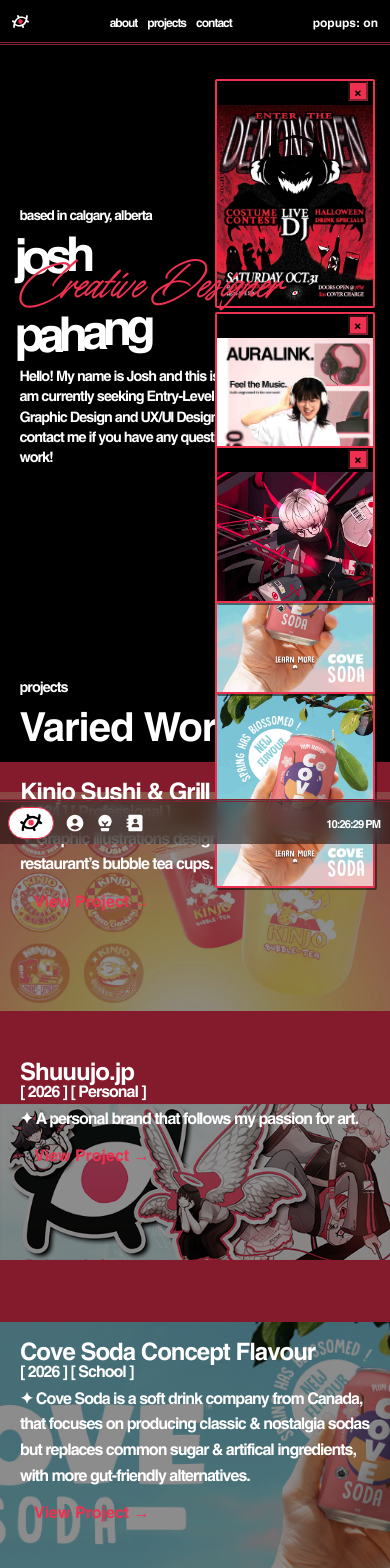
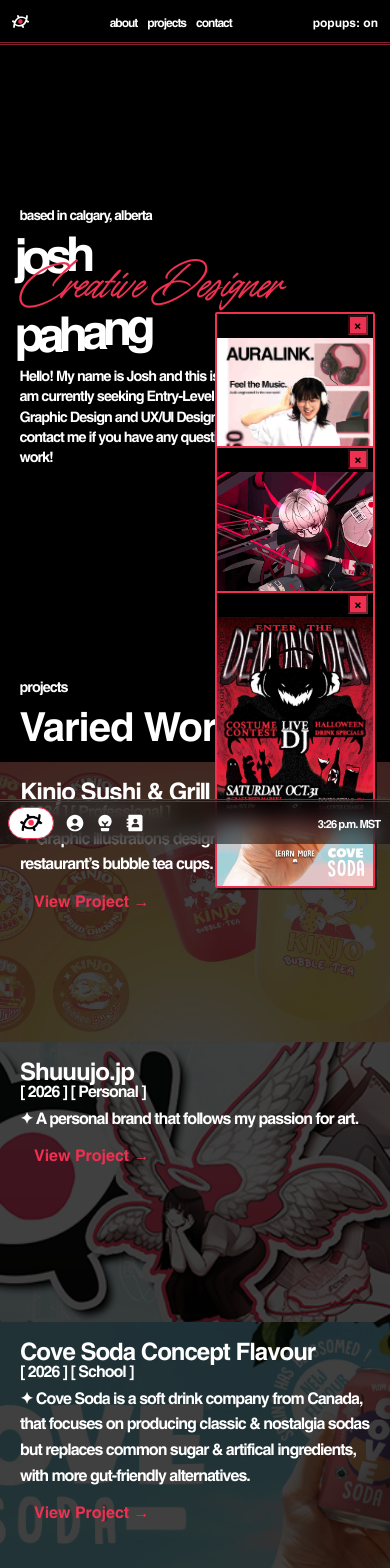
Before and after one commit to Shuujo/shuujo.github.io, a React (Vite) app in the folder portfolio-site/: page / in a window 390 px wide. Shown: the top 1568 px of the page. Built offline with nearby package versions, Linux system fonts and the light colour scheme.

Commit message:
Updated Cover Photos and Timezone

```diff
--- a/portfolio-site/src/App.css
+++ b/portfolio-site/src/App.css
@@ -754,26 +754,17 @@ h1.cursive-text {
 .project-kinjo {
   background-image: url("./assets/portfolio pieces/Kinjo/Kinjo_Thumbnail.jpg");
   background-position: center;
-  background-size: 100%;
+  background-size: cover;
   background-repeat: no-repeat;
   transition: all 1s ease;
-}
-
-.project-kinjo:hover {
-  background-size: 130%;
-  filter: none;
 }
 
 .project-iris {
   background-image: url("./assets/portfolio pieces/Magazine/MagazineMockupV1.jpg");
   background-position: center;
-  background-size: 100%;
+  background-size: cover;
   background-repeat: no-repeat;
   transition: all 1s ease;
-}
-
-.project-iris:hover {
-  background-size: 130%;
 }
 
 .project-cove {
@@ -784,34 +775,21 @@ h1.cursive-text {
   transition: all 1s ease;
 }
 
-.project-cove:hover {
-  background-size: 100%;
-}
-
 .project-clover {
   background-image: url("./assets/portfolio pieces/CloverMarket/Clover Market Banner_small.png");
   background-position: center;
-  background-size: 100%;
+  background-size: cover;
   background-repeat: no-repeat;
   transition: all 1s ease;
-}
-
-.project-clover:hover {
-  background-size: 130%;
 }
 
 .project-shuuujo {
   background-image: url("./assets/portfolio pieces/Shuuujo/Banner CMYK.png");
   background-position: center;
-  background-size: 100%;
+  background-size: cover;
   background-repeat: no-repeat;
   transition: all 1s ease;
 }
-
-.project-shuuujo:hover {
-  background-size: 130%;
-}
-
 
 /* ========================================
    PROJECT WINDOW
@@ -894,7 +872,7 @@ h1.cursive-text {
   line-height: 1.7;
 }
 
-.project-images {
+.project-images, .project-videos {
   width: 100%;
 
   display: flex;
@@ -907,7 +885,7 @@ h1.cursive-text {
   padding: 20px;
 }
 
-.project-images img {
+.project-images img, .project-videos video {
   width: auto;
   height: 50vh;
   max-width: 100%;
@@ -1384,7 +1362,7 @@ h1.cursive-text {
   .project-preview {
     padding: 20px;
     opacity: 1;
-    background-color: rgba(0, 0, 0, 0.45);
+    background-color: rgba(0, 0, 0, 0.75);
   }
 
   .project-card h3 {
@@ -1397,7 +1375,7 @@ h1.cursive-text {
   .project-window {
     width: 95%;
     min-height: 0;
-    max-height: 75vh;
+    /* max-height: 75vh; */
   }
 
   .project-window-content {
@@ -1522,4 +1500,9 @@ h1.cursive-text {
     aspect-ratio: 9 / 16;
   }
 
-}
+  .html-clover-frame {
+    width: 100%;
+    height: 100%;
+  }
+
+}
--- a/portfolio-site/src/App.jsx
+++ b/portfolio-site/src/App.jsx
@@ -25,7 +25,7 @@ function App() {
         setHeroVisible(entry.isIntersecting)
       },
       {
-        threshold: 0.1
+        threshold: 0.4
       }
     )
 
--- a/portfolio-site/src/components/Footer.jsx
+++ b/portfolio-site/src/components/Footer.jsx
@@ -247,20 +247,35 @@ function Footer({
   )
 }
 
+
 function LiveClock() {
-  const [time, setTime] = useState(
-    new Date().toLocaleTimeString()
-  )
+  const [time, setTime] = useState("")
 
   useEffect(() => {
-    const timerId = setInterval(() => {
-      setTime(new Date().toLocaleTimeString())
-    }, 1000)
+    const updateClock = () => {
+      const now = new Date()
+
+      setTime(
+        now.toLocaleTimeString("en-CA", {
+          timeZone: ("America/Edmonton"),
+          hour: "numeric",
+          minute: "2-digit",
+          hour12: true,
+          timeZoneName: "short"
+        })
+      )
+    }
+
+    updateClock()
+
+    const timerId = setInterval(updateClock, 1000)
 
     return () => clearInterval(timerId)
   }, [])
 
   return <h2>{time}</h2>
 }
+console.log(Intl.DateTimeFormat().resolvedOptions().timeZone)
+
 
 export default Footer
--- a/portfolio-site/src/data/projects.js
+++ b/portfolio-site/src/data/projects.js
@@ -114,7 +114,7 @@ const projects = [
     src: iconClover,
 
     details:
-      "✦ Clover Market is a capstone project that focuses on human-made art and products. We wanted to elevate and encourage local artists by supporting them throughout their creative journey. Clover Market is a local beginner-friendly market that helps make the application process much easier for starting vendors, while also showcasing them to a broader audience. \n ✦ Clover Market is a capstone project",
+      "✦ Clover Market is a capstone project that focuses on human-made art and products. We wanted to elevate and encourage local artists by supporting them throughout their creative journey. Clover Market is a local beginner-friendly market that helps make the application process much easier for starting vendors, while also showcasing them to a broader audience.",
 
     images: [cloverProj1],
     videos: []
```
